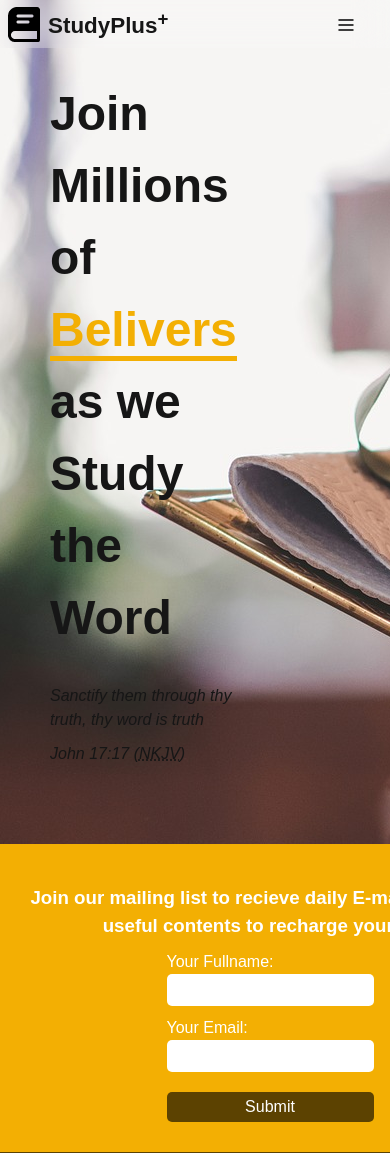
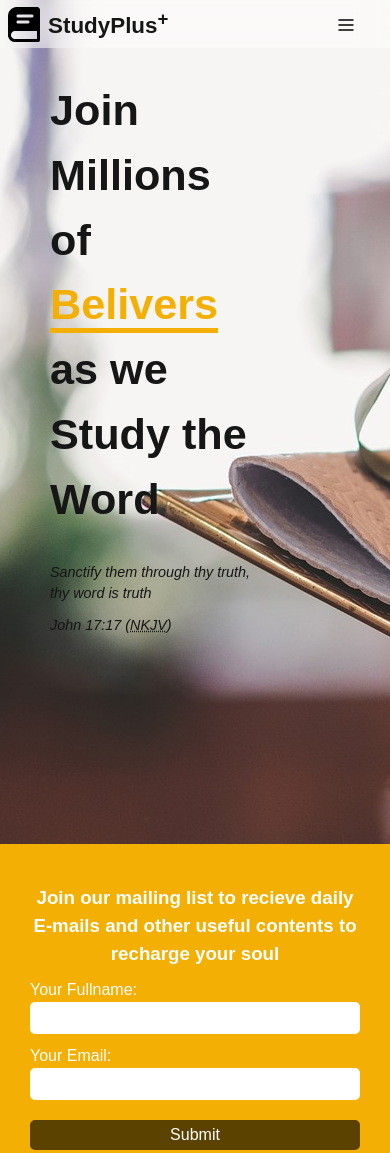
Before and after one commit to fagbenjaenoch/study-plus, a website: page src/index.html in a window 390 px wide. Shown: the top 1153 px of the page. Drawn offline with nearby package versions, Linux system fonts and the light colour scheme; files that its build step writes are made by us from their sources.

Commit message:
Added Scroll  animations, Fixed browser feeatures support issues and Responsiveness issues

```diff
--- a/src/index.html
+++ b/src/index.html
@@ -13,6 +13,11 @@
     <meta name="viewport" content="width=device-width, initial-scale=1.0">
     <link rel="stylesheet" href="css/main.css">
     <title>StudyPlus+</title>
+
+   <!-- local scroll reveal javascript file for testing purposes-->
+   <script src="js/scrollreveal.js"></script>
+    <!-- original scroll reveal file -->
+    <script src="https://unpkg.com/scrollreveal"></script>
     <script src="js/main.js" defer></script>
 </head>
 <body>
@@ -37,9 +42,9 @@
     <!-- main-section -->
     <main>
         <div class="hero-img"></div>
-        <section>
+        <section class="section">
             <h1>Join Millions of <strong>Belivers</strong> as we Study the Word</h1>
-            <cite>
+            <cite class="bible_verse">
                 <blockquote>Sanctify them through thy truth, thy word is truth</blockquote>
                 John 17:17 (<abbr title="New King James Version">NKJV</abbr>)
             </cite>
@@ -49,9 +54,9 @@
     <footer>
         <div class="footer-container">
 
-             <form action="#" method="post">
-                 <h3>Join our mailing list to recieve daily E-mails and other useful contents to recharge your soul</h3>
-                <div class="email-list-signup flex-col">
+            <div class="email-list-signup flex-col">
+                <form action="#" method="post">
+                    <h3>Join our mailing list to recieve daily E-mails and other useful contents to recharge your soul</h3>
                     <label for="name">Your Fullname:
                         <input type="text" name="name" aria-required="true">
                     </label>
@@ -59,8 +64,8 @@
                         <input type="email" name="email" aria-required="true">
                     </label>
                     <button id="submit-form">Submit</button>
-                </div>
-            </form>
+                </form>
+            </div>
         </div>
 
         <div class="copyright flex-col align-center">
--- a/src/js/main.js
+++ b/src/js/main.js
@@ -12,3 +12,15 @@ navbarToggle.addEventListener("click", () => {
         navbarToggle.setAttribute("aria-expanded", "false");
     }
 })
+
+const sr = ScrollReveal ({
+	origin: 'top',
+	distance: '80px',
+	duration: '2000',
+	reset: 'true'
+});
+
+sr.reveal('.section',{})
+sr.reveal('.bible_verse',{delay: 200})
+sr.reveal('.email-list-signup',{delay: 100})
+sr.reveal('input',{interval: 100})
--- a/src/sass/main.scss
+++ b/src/sass/main.scss
@@ -25,11 +25,10 @@ html,body{
 
 
 header{
-    background-color: #ffffff2a;
+    background-color: #ffffffb9;
     position: fixed;
     width: 100%;
     padding-inline: $gap * 4;
-    backdrop-filter: blur(1em);
     // margin: $gap * 2;
     // border-radius: 15px;
     z-index: 1;
@@ -53,6 +52,12 @@ header{
     }
 }
 
+@supports (backdrop-filter: blur(1em)){
+    header{
+        background-color: #ffffff74;
+        backdrop-filter: blur(1em);
+    }
+}
 
 .navbarToggle{
     display: none;
@@ -96,12 +101,9 @@ header{
                 margin-top: $gap*10;
                 text-align: center;
                 flex-direction: column;
-                // column-gap: ;
 
                 li{
                     margin-top: $gap * 2;
-                    transform: translateY(-100vh);
-                    @include transitionEase;
 
                     a{
                         color: color(accent);
@@ -110,31 +112,9 @@ header{
             }
         }
 
-        // @supports (backdrop-filter: blur(3em)){
-
-        //     header{
-        //         backdrop-filter: none;
-        //     }
-
-        //     .navbar{
-        //         background: rgba(255, 255, 255, 0.422);
-        //         backdrop-filter: blur(3em);
-        //     }
-        // }
-
         .navbar[data-visible=true]{
             transform: translateX(0%);
             @include transitionEase;
-
-            li{
-                transform: translateY(0);
-
-                @for $i from 1 to 4 {
-                    li:nth-child(#{$i}){
-                        transition-delay: ($i * 0.1s) + 0.15s ;
-                    }
-                }
-            }
         }
 
         .navbarToggle{
@@ -178,6 +158,16 @@ main{
     }
 }
 
+@media (max-width:700px){
+    main{
+        font-size: .9em;
+
+        section{
+            width: 80%;
+        }
+    }
+}
+
 footer{
     max-width: 100vw;
     position: relative;
@@ -193,19 +183,20 @@ footer{
         padding: $gap * 3;
         // padding: $gap;
         gap: $gap * 3;
-
-        form{
-            width: clamp(30rem,50vw,60vw);
-            h3{
-                text-align: center;
-                margin: $gap 0;
-            }
         }
         .email-list-signup{
             place-self: center;
+            width: 40%;
+
+            form{
+
+                h3{
+                    text-align: center;
+                    margin: $gap 0;
+                }
 
             label{
-                margin: 0 0 $gap 0;
+                margin-bottom: $gap;
                 display: flex;
                 flex-direction: column;
 
@@ -236,6 +227,13 @@ footer{
         }
 
     }
+
+    @media (max-width:700px){
+        .email-list-signup{
+            width: 100%;
+        }
+    }
+
     .copyright{
         background: color(primary-darken);
         // position: relative;
```
